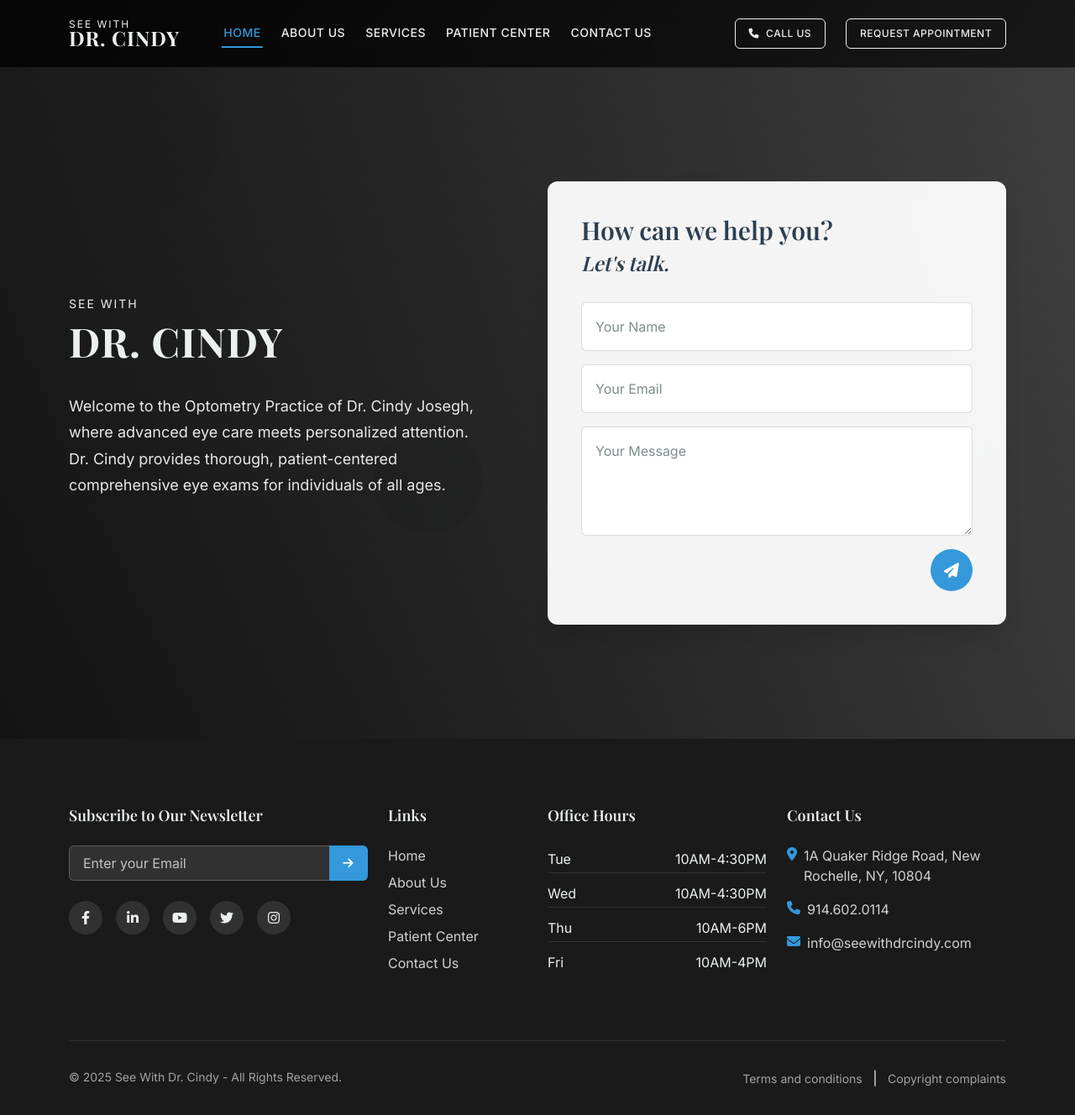
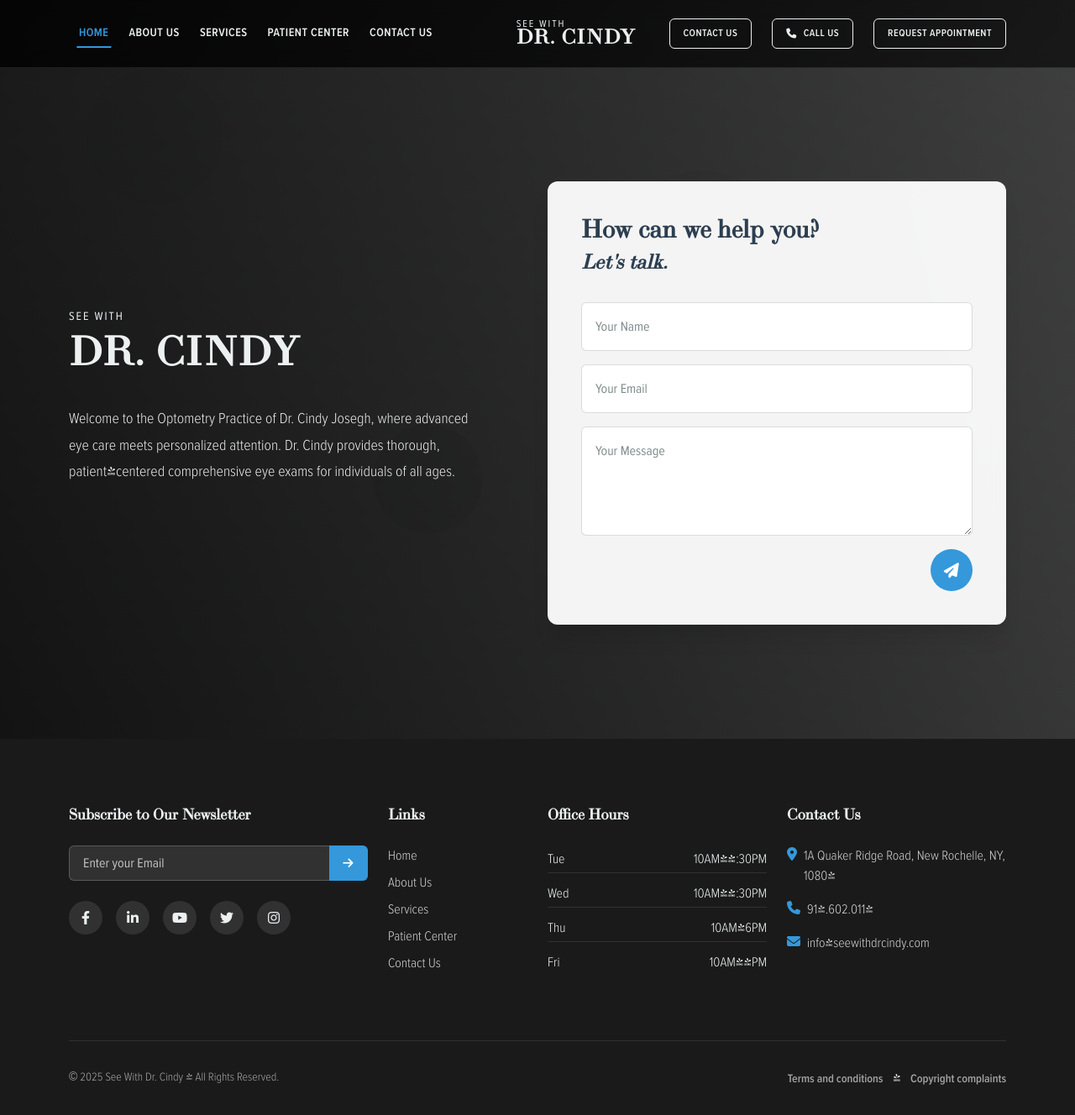
Before and after one commit to muhammadsirajkhan/dr_cindy, a PHP site: page / in a window 1280 px wide. Shown: the whole page at 84% size. Run offline with PHP 8.4, Linux system fonts and the light colour scheme.

Commit message:
Update typography and add local font files for Dr. Cindy's website

```diff
--- a/css/common.css
+++ b/css/common.css
@@ -8,7 +8,7 @@
 body {
     font-family: var(--font-primary);
     font-size: var(--font-size-base);
-    font-weight: var(--font-weight-normal);
+    font-weight: var(--font-weight-light);
     line-height: var(--line-height-normal);
     color: var(--text-dark);
     background-color: var(--background-light);
@@ -35,16 +35,39 @@ h6 { font-size: var(--font-size-lg); }
 p {
     margin-bottom: var(--spacing-md);
     color: var(--text-dark);
+    font-weight: var(--font-weight-light);
 }
 
 a {
     color: var(--accent-color);
     text-decoration: none;
+    font-weight: var(--font-weight-semibold);
     transition: color var(--transition-fast) var(--transition-ease);
 }
 
 a:hover {
     color: var(--btn-primary-hover);
+}
+
+/* Anchor Classes */
+.link-light {
+    font-weight: var(--font-weight-light);
+}
+
+.link-normal {
+    font-weight: var(--font-weight-normal);
+}
+
+.link-medium {
+    font-weight: var(--font-weight-medium);
+}
+
+.link-semibold {
+    font-weight: var(--font-weight-semibold);
+}
+
+.link-bold {
+    font-weight: var(--font-weight-bold);
 }
 
 /* Lists */
--- a/css/style.css
+++ b/css/style.css
@@ -49,7 +49,7 @@
 .navbar-nav .nav-link {
     font-family: var(--font-primary);
     font-size: var(--font-size-sm);
-    font-weight: var(--font-weight-medium);
+    font-weight: var(--font-weight-semibold);
     color: var(--text-light);
     text-transform: uppercase;
     letter-spacing: 0.5px;
@@ -168,6 +168,7 @@
     line-height: var(--line-height-relaxed);
     color: rgba(255, 255, 255, 0.9);
     max-width: 500px;
+    font-weight: var(--font-weight-light);
 }
 
 .hero-form {
@@ -293,6 +294,7 @@
 .footer-links a {
     color: rgba(255, 255, 255, 0.8);
     text-decoration: none;
+    font-weight: var(--font-weight-light);
     transition: color var(--transition-fast) var(--transition-ease);
 }
 
@@ -329,6 +331,7 @@
     align-items: flex-start;
     gap: var(--spacing-sm);
     color: rgba(255, 255, 255, 0.8);
+    font-weight: var(--font-weight-light);
 }
 
 .contact-item i {
@@ -483,3 +486,53 @@ html {
 ::-webkit-scrollbar-thumb:hover {
     background: var(--btn-primary-hover);
 }
+
+/* Font Utility Classes */
+.font-bodoni {
+    font-family: var(--font-heading) !important;
+}
+
+.font-proxima {
+    font-family: var(--font-primary) !important;
+}
+
+.font-light {
+    font-weight: var(--font-weight-light) !important;
+}
+
+.font-normal {
+    font-weight: var(--font-weight-normal) !important;
+}
+
+.font-medium {
+    font-weight: var(--font-weight-medium) !important;
+}
+
+.font-semibold {
+    font-weight: var(--font-weight-semibold) !important;
+}
+
+.font-bold {
+    font-weight: var(--font-weight-bold) !important;
+}
+
+/* Specific font combinations */
+.text-heading {
+    font-family: var(--font-heading);
+    font-weight: var(--font-weight-normal);
+}
+
+.text-body-light {
+    font-family: var(--font-primary);
+    font-weight: var(--font-weight-light);
+}
+
+.text-body-semibold {
+    font-family: var(--font-primary);
+    font-weight: var(--font-weight-semibold);
+}
+
+/* Override button font weights */
+.btn {
+    font-weight: var(--font-weight-semibold);
+}
--- a/css/variables.css
+++ b/css/variables.css
@@ -15,8 +15,8 @@
     --danger-color: #e74c3c;
 
     /* Typography */
-    --font-primary: 'Inter', sans-serif;
-    --font-heading: 'Playfair Display', serif;
+    --font-primary: 'FONTSPRING DEMO - Proxima Nova Cond', Arial, sans-serif;
+    --font-heading: 'LTC Bodoni 175 Pro', Georgia, serif;
     --font-size-xs: 0.75rem;     /* 12px */
     --font-size-sm: 0.875rem;    /* 14px */
     --font-size-base: 1rem;      /* 16px */
@@ -29,11 +29,11 @@
     --font-size-6xl: 3.75rem;    /* 60px */
 
     /* Font Weights */
-    --font-weight-light: 300;
-    --font-weight-normal: 400;
-    --font-weight-medium: 500;
-    --font-weight-semibold: 600;
-    --font-weight-bold: 700;
+    --font-weight-light: 300;     /* Proxima Nova Light */
+    --font-weight-normal: 400;    /* Proxima Nova Regular */
+    --font-weight-medium: 500;    /* Proxima Nova Medium */
+    --font-weight-semibold: 600;  /* Proxima Nova Semibold */
+    --font-weight-bold: 600;      /* Use Semibold as Bold */
 
     /* Line Heights */
     --line-height-tight: 1.25;
--- /dev/null
+++ b/fonts/stylesheet.css
@@ -0,0 +1,44 @@
+@font-face {
+    font-family: 'LTC Bodoni 175 Pro';
+    src: url('LTCBodoni175Pro.woff2') format('woff2'),
+        url('LTCBodoni175Pro.woff') format('woff');
+    font-weight: normal;
+    font-style: normal;
+    font-display: swap;
+}
+
+@font-face {
+    font-family: 'FONTSPRING DEMO - Proxima Nova Cond';
+    src: url('FONTSPRINGDEMO-ProximaNovaCondMediumRegular.woff2') format('woff2'),
+        url('FONTSPRINGDEMO-ProximaNovaCondMediumRegular.woff') format('woff');
+    font-weight: 500;
+    font-style: normal;
+    font-display: swap;
+}
+
+@font-face {
+    font-family: 'FONTSPRING DEMO - Proxima Nova Cond';
+    src: url('FONTSPRINGDEMO-ProximaNovaCondLightRegular.woff2') format('woff2'),
+        url('FONTSPRINGDEMO-ProximaNovaCondLightRegular.woff') format('woff');
+    font-weight: 300;
+    font-style: normal;
+    font-display: swap;
+}
+
+@font-face {
+    font-family: 'FONTSPRING DEMO - Proxima Nova Cond';
+    src: url('FONTSPRINGDEMO-ProximaNovaCondRegular.woff2') format('woff2'),
+        url('FONTSPRINGDEMO-ProximaNovaCondRegular.woff') format('woff');
+    font-weight: normal;
+    font-style: normal;
+    font-display: swap;
+}
+
+@font-face {
+    font-family: 'FONTSPRING DEMO - Proxima Nova Cond';
+    src: url('FONTSPRINGDEMO-ProximaNovaCondSemiboldRegular.woff2') format('woff2'),
+        url('FONTSPRINGDEMO-ProximaNovaCondSemiboldRegular.woff') format('woff');
+    font-weight: 600;
+    font-style: normal;
+    font-display: swap;
+}
--- a/index.html
+++ b/index.html
@@ -1,5 +1,6 @@
 <!DOCTYPE html>
 <html lang="en">
+
 <head>
     <meta charset="UTF-8">
     <meta name="viewport" content="width=device-width, initial-scale=1.0">
@@ -17,26 +18,20 @@
     <!-- Font Awesome -->
     <link rel="stylesheet" href="https://cdnjs.cloudflare.com/ajax/libs/font-awesome/6.4.0/css/all.min.css">
 
-    <!-- Google Fonts -->
-    <link href="https://fonts.googleapis.com/css2?family=Playfair+Display:wght@400;600;700&family=Inter:wght@300;400;500;600;700&display=swap" rel="stylesheet">
+    <!-- Local Fonts -->
+    <link rel="stylesheet" href="fonts/stylesheet.css">
 
     <!-- Custom CSS -->
     <link rel="stylesheet" href="css/variables.css">
     <link rel="stylesheet" href="css/common.css">
     <link rel="stylesheet" href="css/style.css">
 </head>
+
 <body>
     <!-- Header -->
     <header class="main-header">
         <nav class="navbar navbar-expand-lg navbar-dark">
             <div class="container">
-                <!-- Logo/Brand -->
-                <a class="navbar-brand" href="index.html">
-                    <div class="brand-text">
-                        <span class="see-with">SEE WITH</span>
-                        <span class="dr-cindy">DR. CINDY</span>
-                    </div>
-                </a>
 
                 <!-- Mobile Toggle -->
                 <button class="navbar-toggler" type="button" data-bs-toggle="collapse" data-bs-target="#navbarNav">
@@ -62,9 +57,19 @@
                             <a class="nav-link" href="#contact">CONTACT US</a>
                         </li>
                     </ul>
+                    <!-- Logo/Brand -->
+                    <a class="navbar-brand" href="index.html">
+                        <div class="brand-text">
+                            <span class="see-with">SEE WITH</span>
+                            <span class="dr-cindy">DR. CINDY</span>
+                        </div>
+                    </a>
 
                     <!-- Right Side Buttons -->
                     <div class="navbar-actions">
+                        <a href="Contact-us.html" class="btn btn-call me-2">
+                            Contact Us
+                        </a>
                         <a href="tel:914-602-0114" class="btn btn-call me-2">
                             <i class="fas fa-phone"></i> CALL US
                         </a>
@@ -92,7 +97,8 @@
                             <p class="hero-description">
                                 Welcome to the Optometry Practice of Dr. Cindy Josegh,
                                 where advanced eye care meets personalized attention.
-                                Dr. Cindy provides thorough, patient-centered comprehensive eye exams for individuals of all ages.
+                                Dr. Cindy provides thorough, patient-centered comprehensive eye exams for individuals of
+                                all ages.
                             </p>
                         </div>
                     </div>
@@ -108,7 +114,8 @@
                                     <input type="email" class="form-control" placeholder="Your Email" required>
                                 </div>
                                 <div class="mb-3">
-                                    <textarea class="form-control" rows="4" placeholder="Your Message" required></textarea>
+                                    <textarea class="form-control" rows="4" placeholder="Your Message"
+                                        required></textarea>
                                 </div>
                                 <button type="submit" class="btn btn-submit">
                                     <i class="fas fa-paper-plane"></i>
@@ -227,4 +234,5 @@
     <!-- Custom JS -->
     <script src="js/main.js"></script>
 </body>
+
 </html>
```
Also changed, not shown: fonts/FONTSPRINGDEMO-ProximaNovaCondLightRegular.woff (added), fonts/FONTSPRINGDEMO-ProximaNovaCondLightRegular.woff2 (added), fonts/FONTSPRINGDEMO-ProximaNovaCondMediumRegular.woff (added), fonts/FONTSPRINGDEMO-ProximaNovaCondMediumRegular.woff2 (added), fonts/FONTSPRINGDEMO-ProximaNovaCondRegular.woff (added), fonts/FONTSPRINGDEMO-ProximaNovaCondRegular.woff2 (added), fonts/FONTSPRINGDEMO-ProximaNovaCondSemiboldRegular.woff (added), fonts/FONTSPRINGDEMO-ProximaNovaCondSemiboldRegular.woff2 (added), fonts/LTCBodoni175Pro.woff (added), fonts/LTCBodoni175Pro.woff2 (added).
